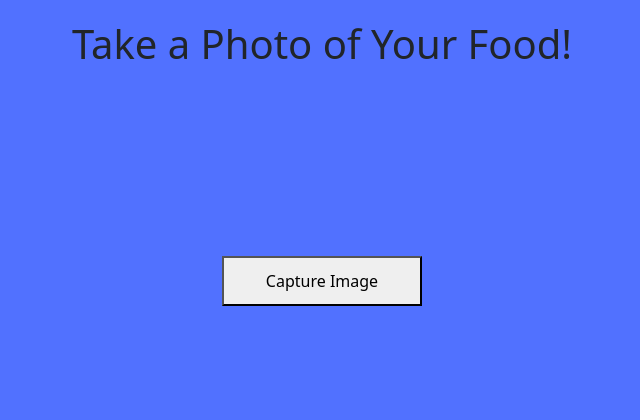
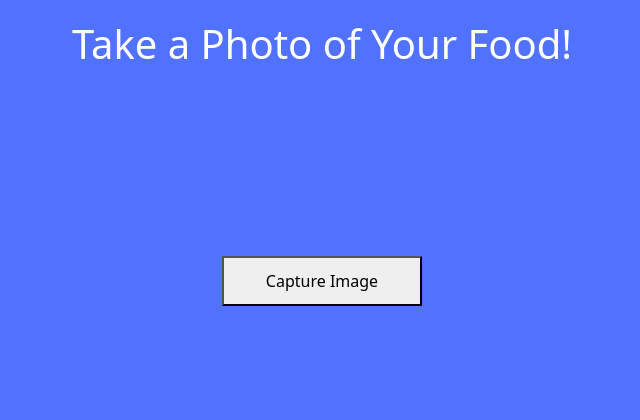
Before and after one commit to ItsMeOX/wth, a Flask app: page /upload in a window 1280 px wide. Shown: the top 420 px of the page, without its empty margins (318-958 px from the left). Run offline with Flask 3, Linux system fonts and the light colour scheme; some libraries are stand-ins or nearby versions.

Commit message:
white text

```diff
--- a/app/templates/upload.html
+++ b/app/templates/upload.html
@@ -3,6 +3,12 @@
 {% block content %}
 <head>
     <meta charset="UTF-8">
+    <style>
+      .take_photo{
+        color: white;
+      }
+
+    </style>
     <meta name="viewport" content="width=device-width, initial-scale=1.0">
 </head>
 
@@ -37,7 +43,8 @@
 
 
 <div class="container">
-  <h1>Take a Photo of Your Food!</h1>
+
+  <h1 class="take_photo">Take a Photo of Your Food!</h1>
   <!-- Video element to stream webcam -->
   <video id="video" autoplay></video>
   <canvas id="canvas" style="border: 1px solid red; display: none"></canvas>
```
